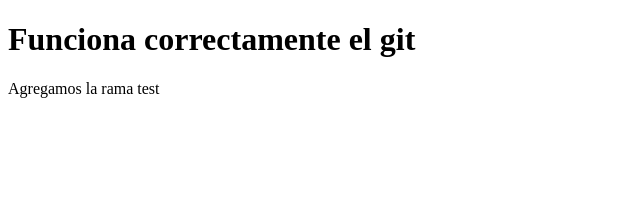
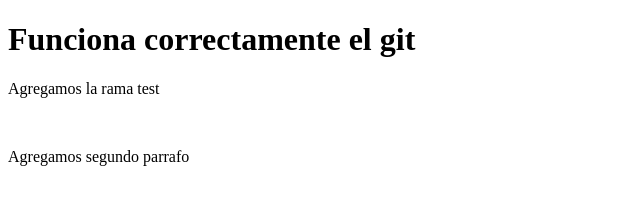
Before and after one commit to jorgepaz96/proyecto_git, a plain HTML site: page index.html in a window 1280 px wide. Shown: the whole page, without its empty margins (0-640 px from the left). Drawn offline with Linux system fonts and the light colour scheme.

Commit message:
segundo parrafo agregado

```diff
--- a/index.html
+++ b/index.html
@@ -8,5 +8,7 @@
 <body>
     <h1>Funciona correctamente el git</h1>
     <p>Agregamos la rama test</p>
+    <br>
+    <p>Agregamos segundo parrafo</p>
 </body>
 </html>
```
